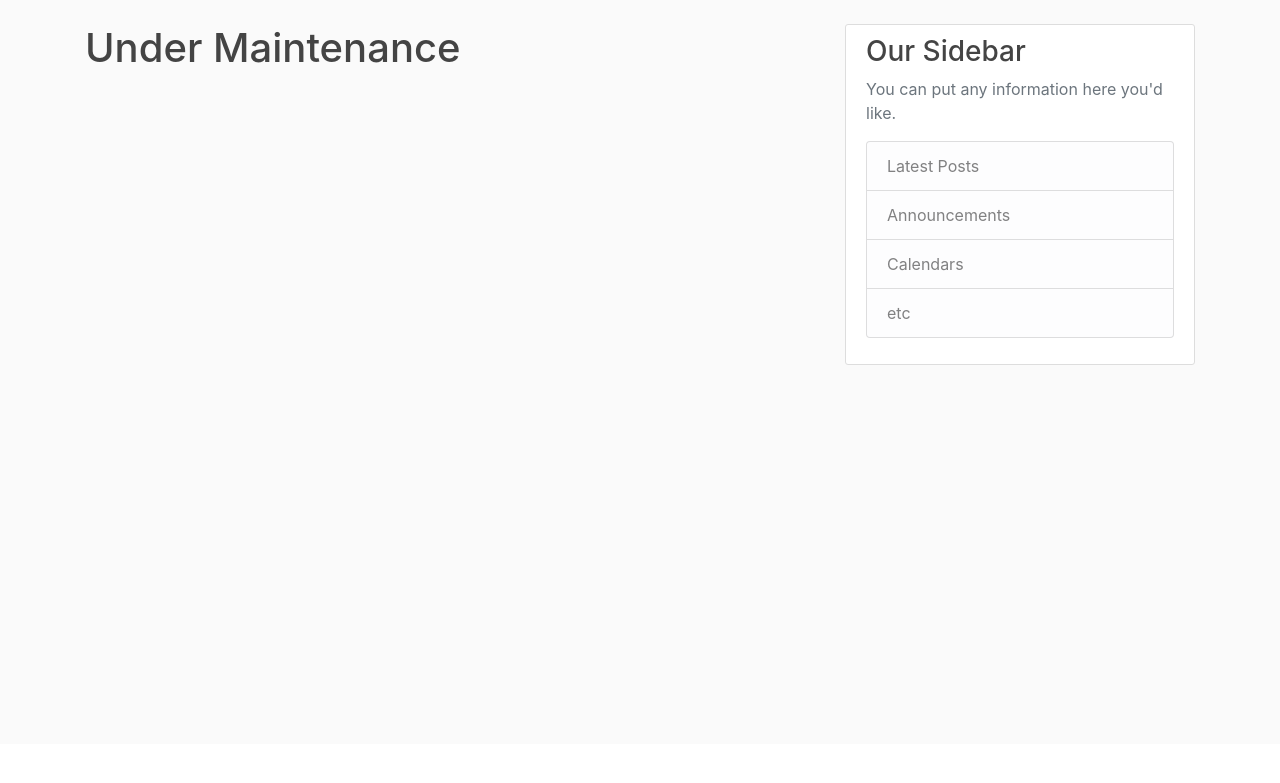
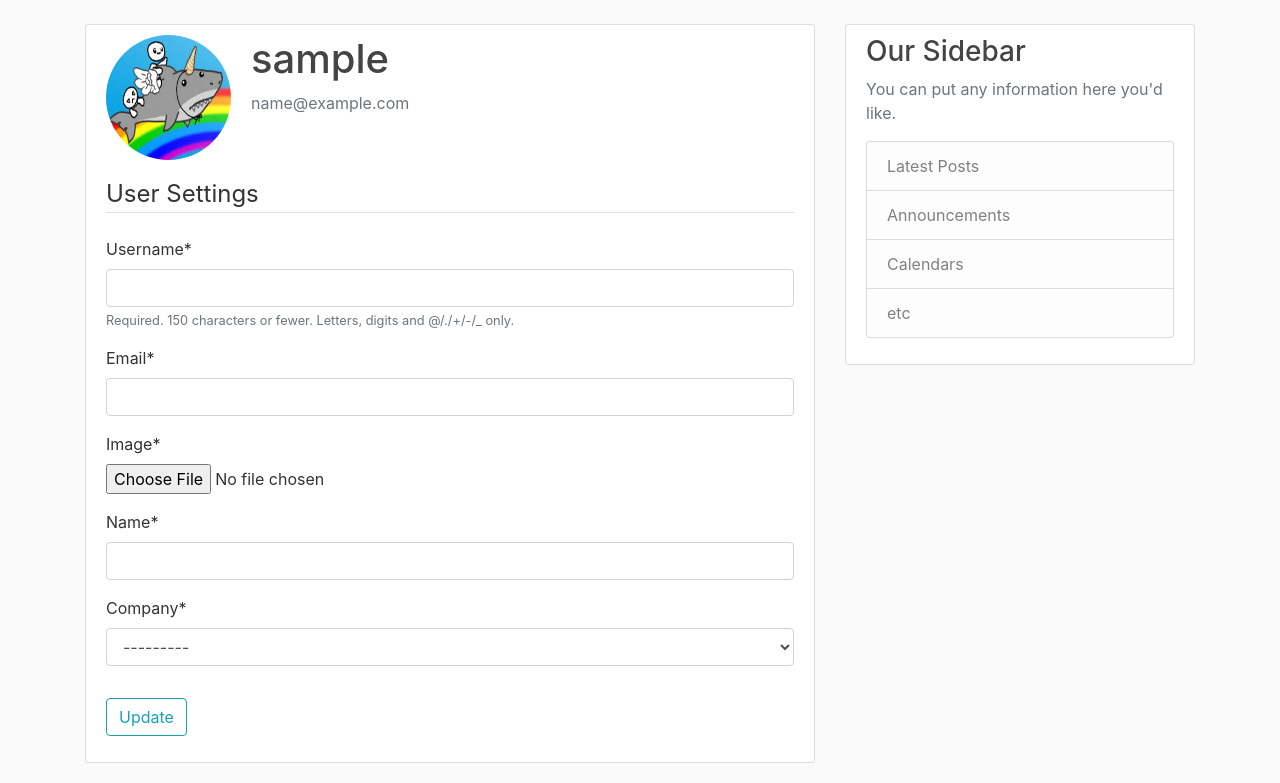
Before and after one commit to saraansh/inkredo-challenge, a Django app: template dashboard/templates/dashboard/settings.html in a window 1280 px wide. Shown: the part 56-839 px from the top of the page. Before the commit the page ends 421 px from the top, so only its background shows below. Run offline with Django 3.2, Linux system fonts and the light colour scheme; the template is opened without the code that fills it: values that come from a table or form of the project are taken from there, others are empty; the visitor is signed in with stand-in values (Sample User, id 1); parts of the project's set-up code (start-up, migrations or seed data) failed here and were passed over; some libraries are stand-ins or nearby versions.

Commit message:
Extended User by Profile | Added Settings panel

```diff
--- a/dashboard/admin.py
+++ b/dashboard/admin.py
@@ -1,5 +1,6 @@
 from django.contrib import admin
-from .models import Company
+from .models import Company, Profile
 
 # Register your models here.
 admin.site.register(Company)
+admin.site.register(Profile)
--- a/dashboard/apps.py
+++ b/dashboard/apps.py
@@ -3,3 +3,6 @@ from django.apps import AppConfig
 
 class DashboardConfig(AppConfig):
     name = 'dashboard'
+
+    def ready(self):
+    	import dashboard.signals
--- a/dashboard/forms.py
+++ b/dashboard/forms.py
@@ -1,7 +1,7 @@
 from django import forms
 from django.contrib.auth.models import User
 from django.contrib.auth.forms import UserCreationForm
-from .models import Company
+from .models import Company, Profile
 
 class UserRegistrationForm(UserCreationForm):
 	email = forms.EmailField()
@@ -9,3 +9,23 @@ class UserRegistrationForm(UserCreationForm):
 	class Meta:
 		model = User
 		fields = ['username', 'email', 'password1', 'password2']
+
+
+class ProfileRegistrationForm(forms.ModelForm):
+	class Meta:
+		model = Profile
+		fields = ['image', 'name', 'company']
+
+
+class UserUpdateForm(forms.ModelForm):
+	email = forms.EmailField()
+
+	class Meta:
+		model = User
+		fields = ['username', 'email']
+
+
+class ProfileUpdateForm(forms.ModelForm):
+	class Meta:
+		model = Profile
+		fields = ['image', 'name', 'company']
--- a/dashboard/models.py
+++ b/dashboard/models.py
@@ -1,13 +1,6 @@
 from django.db import models
 from django.contrib.auth.models import User
 
-# Create your models here.
-# class User(models.Model):
-# 	name = models.CharField(max_length=200)
-# 	email = models.CharField(max_length=200)
-# 	username = models.CharField(max_length=50)
-# 	password = models.CharField(max_length=50)
-# 	active = models.BooleanField(default=True)
 
 class Company(models.Model):
 	name = models.CharField(max_length=200)
@@ -18,3 +11,13 @@ class Company(models.Model):
 
 	def __str__(self):
 		return self.name
+
+
+class Profile(models.Model):
+	user = models.OneToOneField(User, on_delete=models.CASCADE)
+	name = models.CharField(max_length=200)
+	image = models.ImageField(default='default.jpeg', upload_to='profile_pics')
+	company = models.ForeignKey(Company, on_delete=models.CASCADE)
+
+	def __str__(self):
+		return f'{self.user.username} Profile'
--- /dev/null
+++ b/dashboard/signals.py
@@ -0,0 +1,15 @@
+from django.db.models.signals import post_save
+from django.contrib.auth.models import User
+from django.dispatch import receiver
+from .models import Profile
+
+
+@receiver(post_save, sender=User)
+def create_profile(sender, instance, created, **kwargs):
+	if created:
+		Profile.objects.create(user=instance)
+
+
+@receiver(post_save, sender=User)
+def save_profile(sender, instance, **kwargs):
+	instance.profile.save()
--- a/dashboard/templates/dashboard/register.html
+++ b/dashboard/templates/dashboard/register.html
@@ -6,7 +6,8 @@
 			{% csrf_token %}
 			<fieldset class="form-group">
 				<legend class="border-bottom mb-4">Join Now</legend>
-				{{ form | crispy }}
+              {{ user_form | crispy }}
+              <!-- {{ profile_form | crispy }} -->
 			</fieldset>
 			<div class="form-group">
 				<button class="btn btn-outline-info" type="submit">Sign Up</button>
--- a/dashboard/templates/dashboard/settings.html
+++ b/dashboard/templates/dashboard/settings.html
@@ -1,5 +1,24 @@
 {% extends "dashboard/base.html" %}
 {% load crispy_forms_tags %}
 {% block content %}
-	<h1> Under Maintenance </h1>
+	<div class="content-section">
+      <div class="media">
+        <img class="rounded-circle account-img" src="{{ user.profile.image.url }}">
+        <div class="media-body">
+          <h2 class="account-heading">{{ user.username }}</h2>
+          <p class="text-secondary">{{ user.email }}</p>
+        </div>
+      </div>
+      <form method="POST" enctype="multipart/form-data">
+          {% csrf_token %}
+          <fieldset class="form-group">
+              <legend class="border-bottom mb-4">User Settings</legend>
+              {{ user_form | crispy }}
+              {{ profile_form | crispy }}
+          </fieldset>
+          <div class="form-group">
+              <button class="btn btn-outline-info" type="submit">Update</button>
+          </div>
+      </form>
+    </div>
 {% endblock content %}
--- a/dashboard/urls.py
+++ b/dashboard/urls.py
@@ -1,5 +1,7 @@
 from django.urls import path
 from django.contrib.auth import views as auth_views
+from django.conf import settings
+from django.conf.urls.static import static
 from . import views as dash_views
 
 urlpatterns = [
@@ -9,3 +11,6 @@ urlpatterns = [
 	path('logout/', auth_views.LogoutView.as_view(template_name='dashboard/logout.html'), name="logout"),
 	path('settings/', dash_views.settings, name="dashboard-settings"),
 ]
+
+if settings.DEBUG:
+	urlpatterns + static(settings.MEDIA_URL, document_root=settings.MEDIA_ROOT)
--- a/inkredo/settings.py
+++ b/inkredo/settings.py
@@ -125,6 +125,9 @@ USE_TZ = True
 
 STATIC_URL = '/static/'
 
+MEDIA_ROOT = os.path.join(BASE_DIR, 'media')
+MEDIA_URL = '/media/'
+
 CRISPY_TEMPLATE_PACK = 'bootstrap4'
 
 LOGIN_REDIRECT_URL = 'dashboard-home'
```
Also changed, not shown: dashboard/views.py (+36 -9 lines), dashboard/migrations/0002_profile.py (added), media/default.jpeg (added), media/profile_pics/pikapika.jpeg (added).
